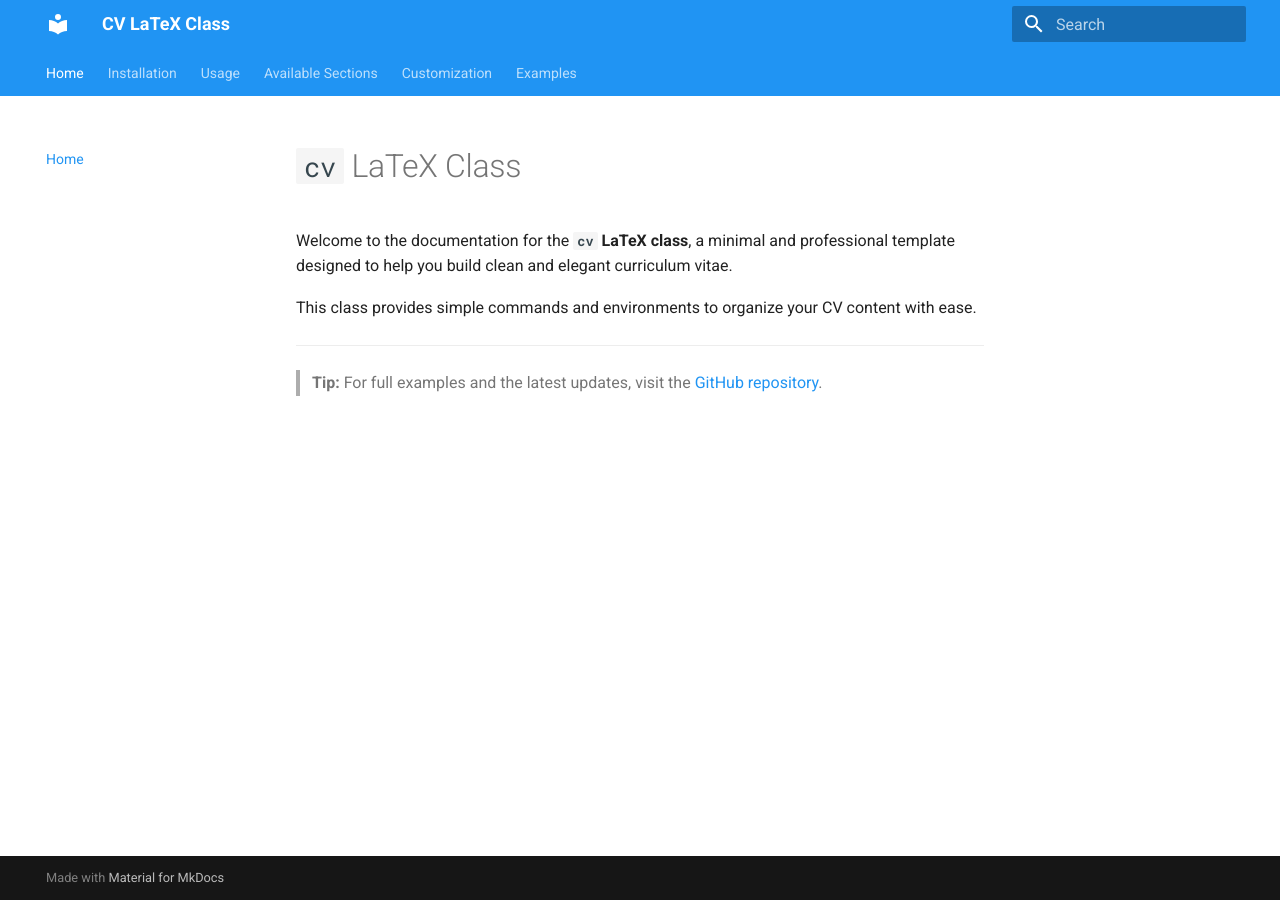
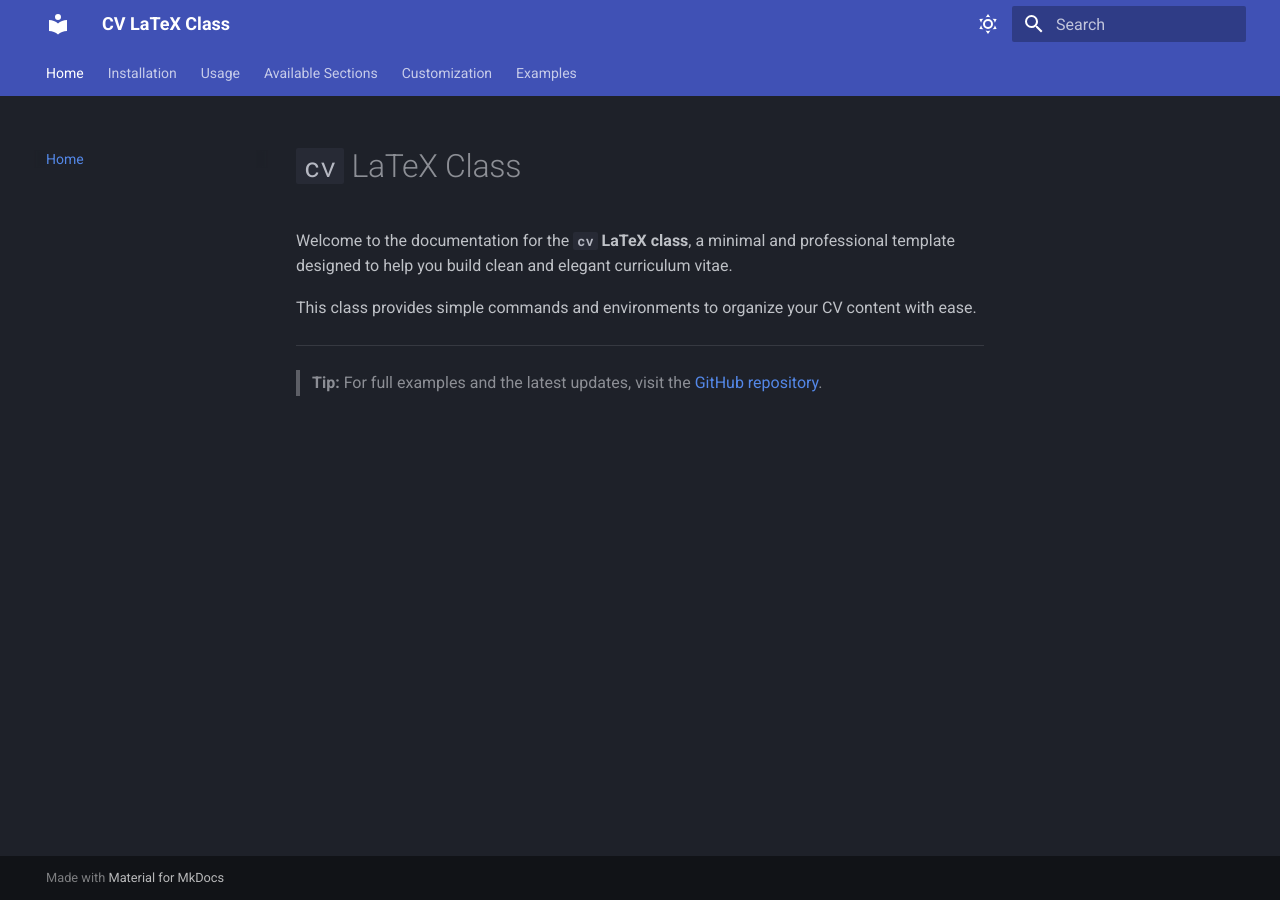
Before and after one commit to tiagovla/cv, an MkDocs documentation site: the page built from docs/index.md, in a window 1280 px wide. Built offline with MkDocs 1.6.1 and Material for MkDocs 9.7.7, drawn with Linux system fonts in a browser that asks for light colours.

Commit message:
docs: update links and style

```diff
--- a/mkdocs.yml
+++ b/mkdocs.yml
@@ -7,12 +7,13 @@ theme:
     - content.code.copy
     - content.code.annotate
   palette:
-    - scheme: default
-      primary: blue
-      accent: indigo
     - scheme: slate
       toggle:
-        icon: material/brightness-6
+        icon: material/weather-sunny
+        name: Switch to light mode
+    - scheme: default
+      toggle:
+        icon: material/weather-night
         name: Switch to dark mode
 nav:
   - Home: index.md
@@ -21,3 +22,11 @@ nav:
   - Available Sections: sections.md
   - Customization: customization.md
   - Examples: examples.md
+markdown_extensions:
+  - pymdownx.highlight:
+      anchor_linenums: true
+      line_spans: __span
+      pygments_lang_class: true
+  - pymdownx.inlinehilite
+  - pymdownx.snippets
+  - pymdownx.superfences
```
Also changed, not shown: README.md (+1 -1 lines).
